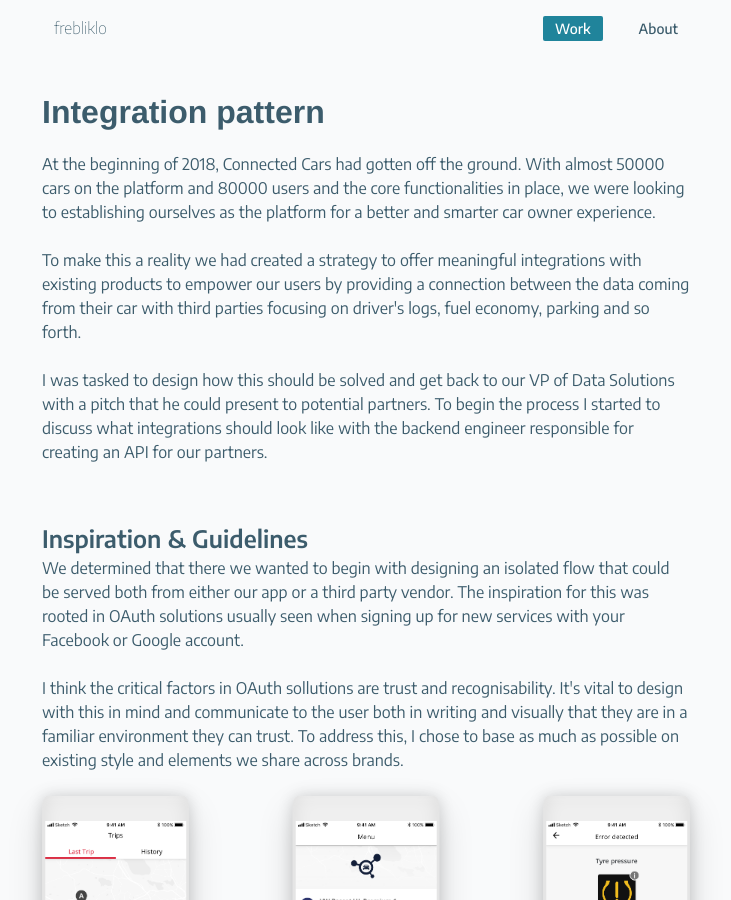
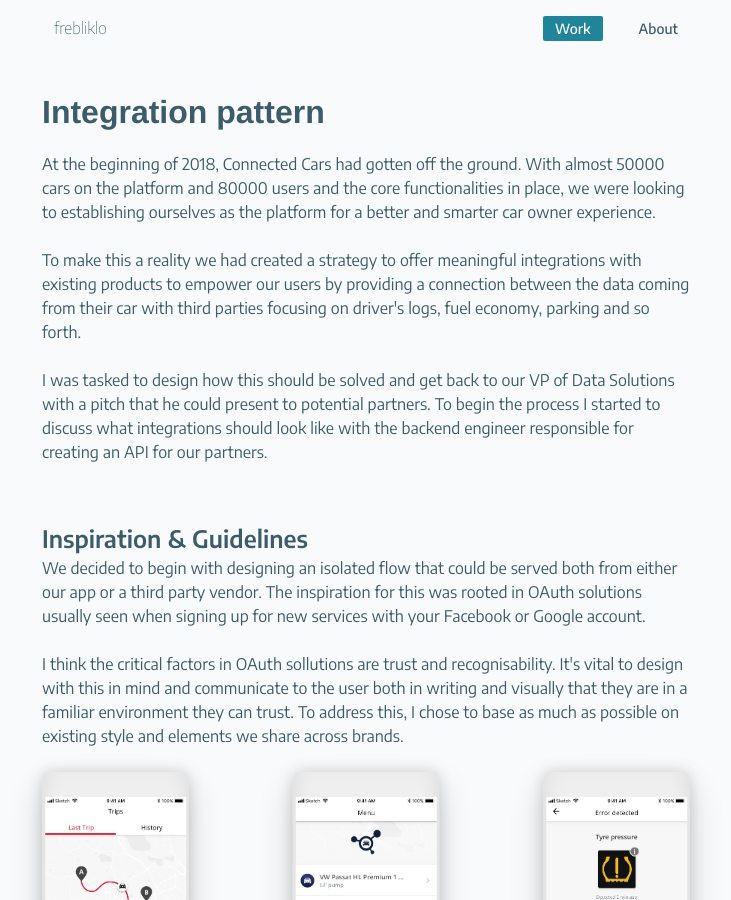
Before and after one commit to frebliklo/frebliklo.github.io, a Jekyll site: the page built from work/connected-cars/integrations/index.html, in a window 1280 px wide and 900 px high. Shown: the whole window, without its empty margins (274-1005 px from the left). Built offline with Jekyll 4.4.1, drawn with Linux system fonts in a browser that asks for light colours; some web fonts are replaced.

Commit message:
words-are-hard

```diff
--- a/work/connected-cars/integrations/index.html
+++ b/work/connected-cars/integrations/index.html
@@ -21,7 +21,7 @@
     <div class="row">
       <div class="col-2">
         <h3>Inspiration &amp; Guidelines</h3>
-        <p>We determined that there we wanted to begin with designing an isolated flow that could be served both from either our app or a third party vendor. The inspiration for this was rooted in OAuth solutions usually seen when signing up for new services with your Facebook or Google account.</p>
+        <p>We decided to begin with designing an isolated flow that could be served both from either our app or a third party vendor. The inspiration for this was rooted in OAuth solutions usually seen when signing up for new services with your Facebook or Google account.</p>
         <p>I think the critical factors in OAuth sollutions are trust and recognisability. It's vital to design with this in mind and communicate to the user both in writing and visually that they are in a familiar environment they can trust. To address this, I chose to base as much as possible on existing style and elements we share across brands.</p>
         <figure class="cc-case__secondary-screens u-mt u-mb-lg">
           <div class="cc-case__secondary-screens--1">
```
